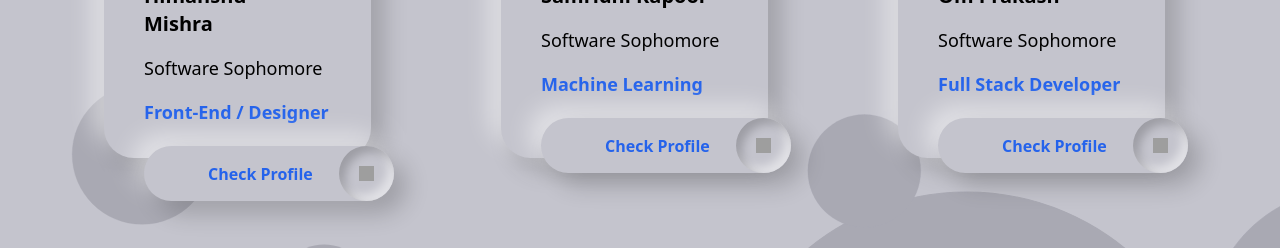
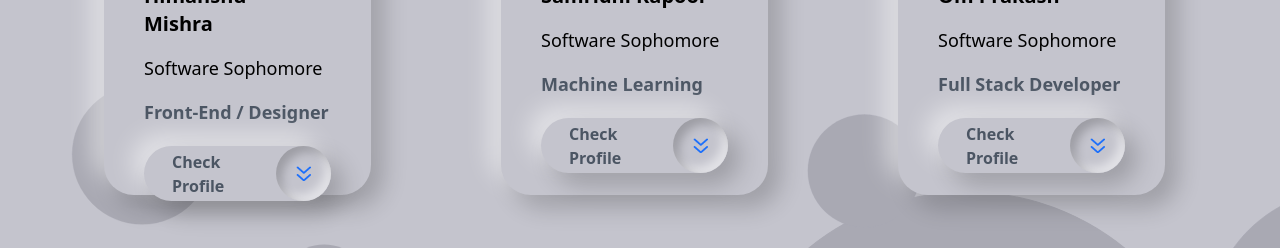
Before and after one commit to wilfcs/Roger, a Next.js app: page /developers in a window 1280 px wide. Shown: the part 326-574 px from the top of the page. Built offline with nearby package versions, Linux system fonts and the light colour scheme; grey boxes are pictures that could not be loaded.

Commit message:
Profile Card Height Changed

```diff
--- a/components/DeveloperLandingCard.js
+++ b/components/DeveloperLandingCard.js
@@ -36,21 +36,21 @@ const DeveloperLandingCard = (props) => {
           {/* <Image src="/Images/Frame.png" alt="logo" width={22} height={22} /> */}
           </div></div>
         <div className="text-lg mt-4 font-normal">{props.qual}</div>
-        <div className="text-lg mt-4 font-bold text-blue-600">{props.tech}</div>
+        <div className="text-lg mt-4 font-bold text-gray-600">{props.tech}</div>
       </div>
       {/* <Link href="/developers" className="button"> */}
       <Link href={props.githubUrl?props.githubUrl:""} >
       <a target="_blank" className="button">
-        <span className="pl-16 font-bold text-blue-600">Check Profile</span>
+        <span className="pl-7 font-bold text-gray-600">Check Profile</span>
         <span className="arrow">
-            <Image src="/Images/Arrow.png" alt="logo" width={15} height={15} />
+            <Image src="/images/Arrow.png" alt="logo" width={15} height={15} />
         </span>
       </a>
       </Link>
       {/* </Link> */}
       <style jsx>{`
         .cardBody{
-                height: 360px;
+                height: 397px;
         width: 267px;
         background-color: #c4c4cd;
         box-shadow: 12px 12px 24px 0 rgba(0, 0, 0, 0.2), -12px -12px 24px 0 rgba(255, 255, 255, 0.5);
@@ -83,7 +83,7 @@ const DeveloperLandingCard = (props) => {
         }
 
         .button{
-          width: 250px;
+          width: 200;
           height: 55px;
           margin-top: 20px;
           background-color: #c4c4cd;
```
Also changed, not shown: public/images/Arrow.png (added).
